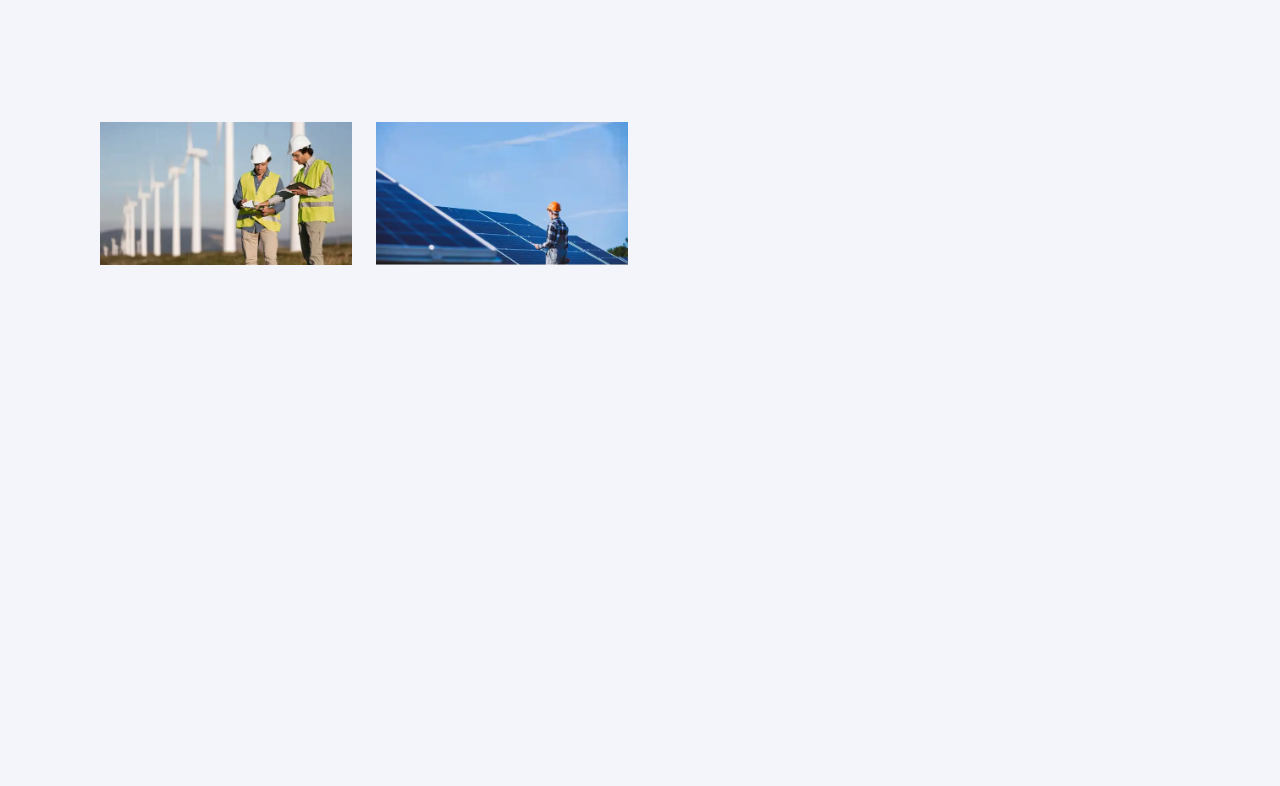
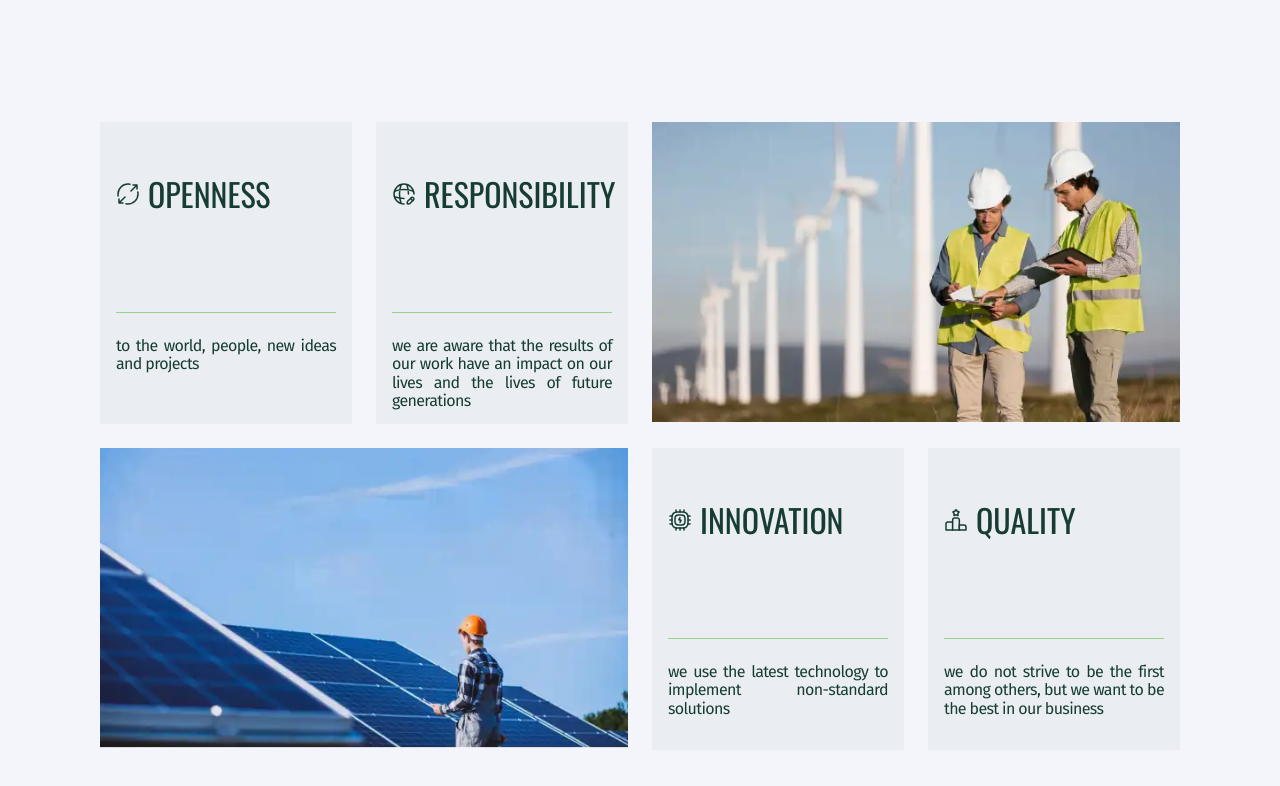
Before and after one commit to Marchenko1997/EcoSolutions, a React (Vite) app: page / in a window 1280 px wide. Shown: the part 1159-1945 px from the top of the page. Before the commit the page ends 1711 px from the top, so only its background shows below. Built offline with nearby package versions, Linux system fonts and the light colour scheme.

Commit message:
set up Card Values

```diff
--- /dev/null
+++ b/src/components/MainValues/CardValue/CardValue.jsx
@@ -0,0 +1,20 @@
+import sprite from "../../../images/icons.svg";
+import { CardContainer, TextCard, TitleContainer } from "./CardValue.styled";
+
+const CardValue = ({ card }) => {
+  const { icon, title, text } = card;
+
+  return (
+    <CardContainer>
+      <TitleContainer>
+        <svg width={16} height={16}>
+          <use xlinkHref={`${sprite}#${icon}`}></use>
+        </svg>
+        <h3>{title}</h3>
+      </TitleContainer>
+      <TextCard>{text}</TextCard>
+    </CardContainer>
+  );
+};
+
+export default CardValue;
--- /dev/null
+++ b/src/components/MainValues/CardValue/CardValue.styled.jsx
@@ -0,0 +1,73 @@
+import styled from "styled-components";
+
+export const CardContainer = styled.div`
+  width: 100%;
+  height: 197px;
+  background: var(--cards-bg);
+  padding: 13px 16px 0;
+
+  @media screen and (min-width: 768px) {
+    padding: 12px;
+  }
+
+  @media screen and (min-width: 1280px) {
+    width: 252px;
+    min-width: 252px;
+    height: 302px;
+    padding: 48px 16px 0px 16px;
+  }
+`;
+
+export const TitleContainer = styled.div`
+  display: flex;
+  align-items: center;
+  justify-content: flex-start;
+  column-gap: 8px;
+  margin-bottom: 33px;
+
+  h3 {
+    font-family: "Oswald", sans-serif;
+    font-size: 16px;
+    font-weight: 400;
+    line-height: 1.5;
+    text-transform: uppercase;
+    color: var(--main-dark);
+  }
+
+  svg {
+    fill: var(--cards-bg);
+    stroke: var(--main-dark);
+  }
+
+  @media screen and (min-width: 768px) {
+    margin-bottom: 51px;
+  }
+
+  @media screen and (min-width: 1280px) {
+    margin-bottom: 94px;
+
+    h3 {
+      font-size: 32px;
+    }
+
+    svg {
+      width: 24px;
+      height: 24px;
+      min-width: 24px;
+      min-height: 24px;
+    }
+  }
+`;
+
+export const TextCard = styled.p`
+  font-size: 14px;
+  letter-spacing: -0.04em;
+  text-align: justify;
+  padding-top: 12px;
+  border-top: 1px solid var(--accent-color);
+
+  @media screen and (min-width: 1280px) {
+    font-size: 16px;
+    padding-top: 24px;
+  }
+`;
--- a/src/components/MainValues/ListValues/ListValues.jsx
+++ b/src/components/MainValues/ListValues/ListValues.jsx
@@ -1,12 +1,20 @@
 import ImageSun from "../ImagesContent/ImageSun/ImageSun";
 import ImageWind from "../ImagesContent/ImageWind/ImageWind";
+import { cards } from "../../../data/cardsValues";
+import CardValue from "../CardValue/CardValue";
 import { List } from "./ListValues.styled";
 
 const ListValues = () => {
-    return <List>
-      <ImageWind/>
-      <ImageSun/>
-  </List>;
+  return (
+    <List>
+      <CardValue card={cards[0]} key={cards[0].id} />
+      <CardValue card={cards[1]} key={cards[1].id} />
+      <ImageWind />
+      <ImageSun />
+      <CardValue card={cards[2]} key={cards[2].id} />
+      <CardValue card={cards[3]} key={cards[3].id} />
+    </List>
+  );
 };
 
 export default ListValues;
```
